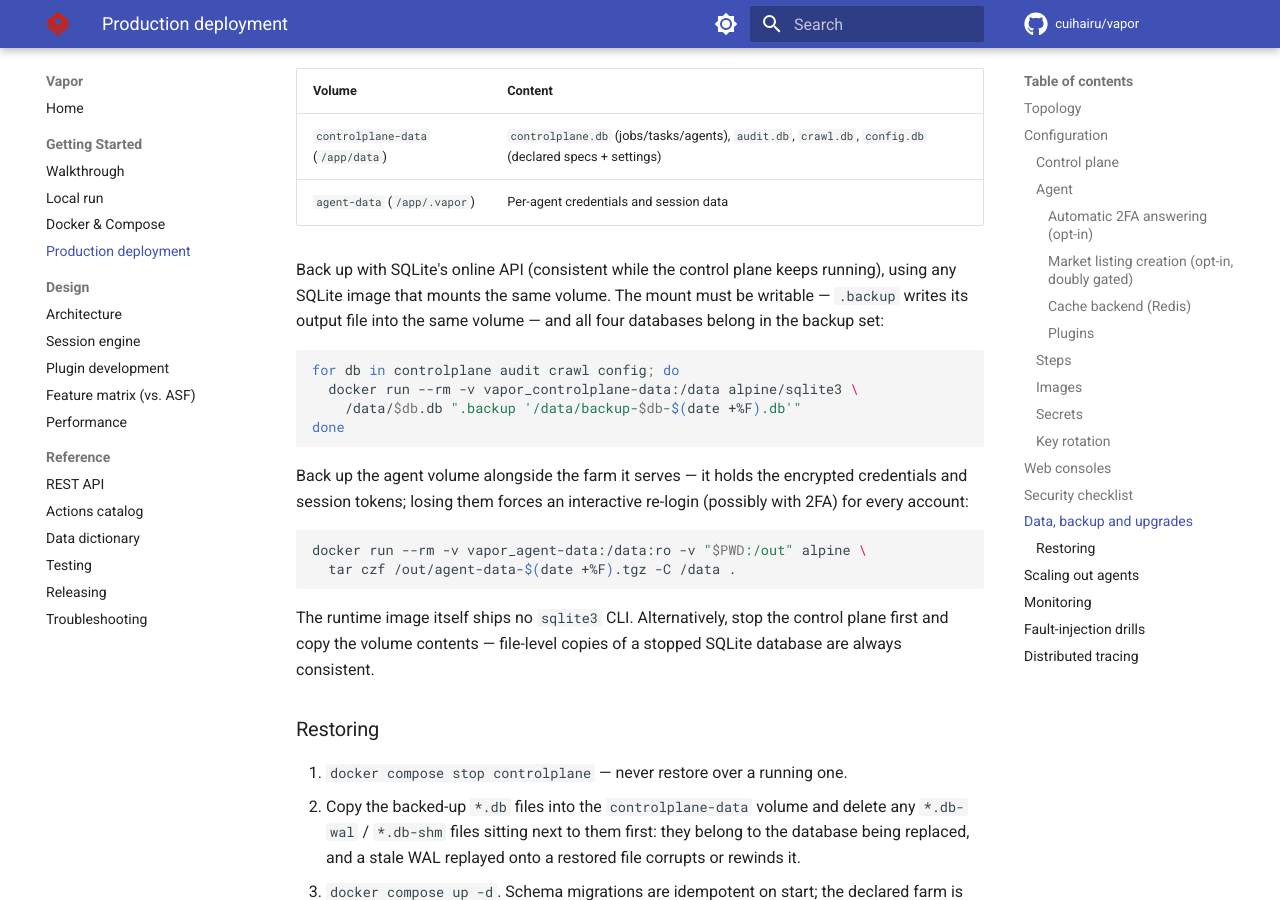
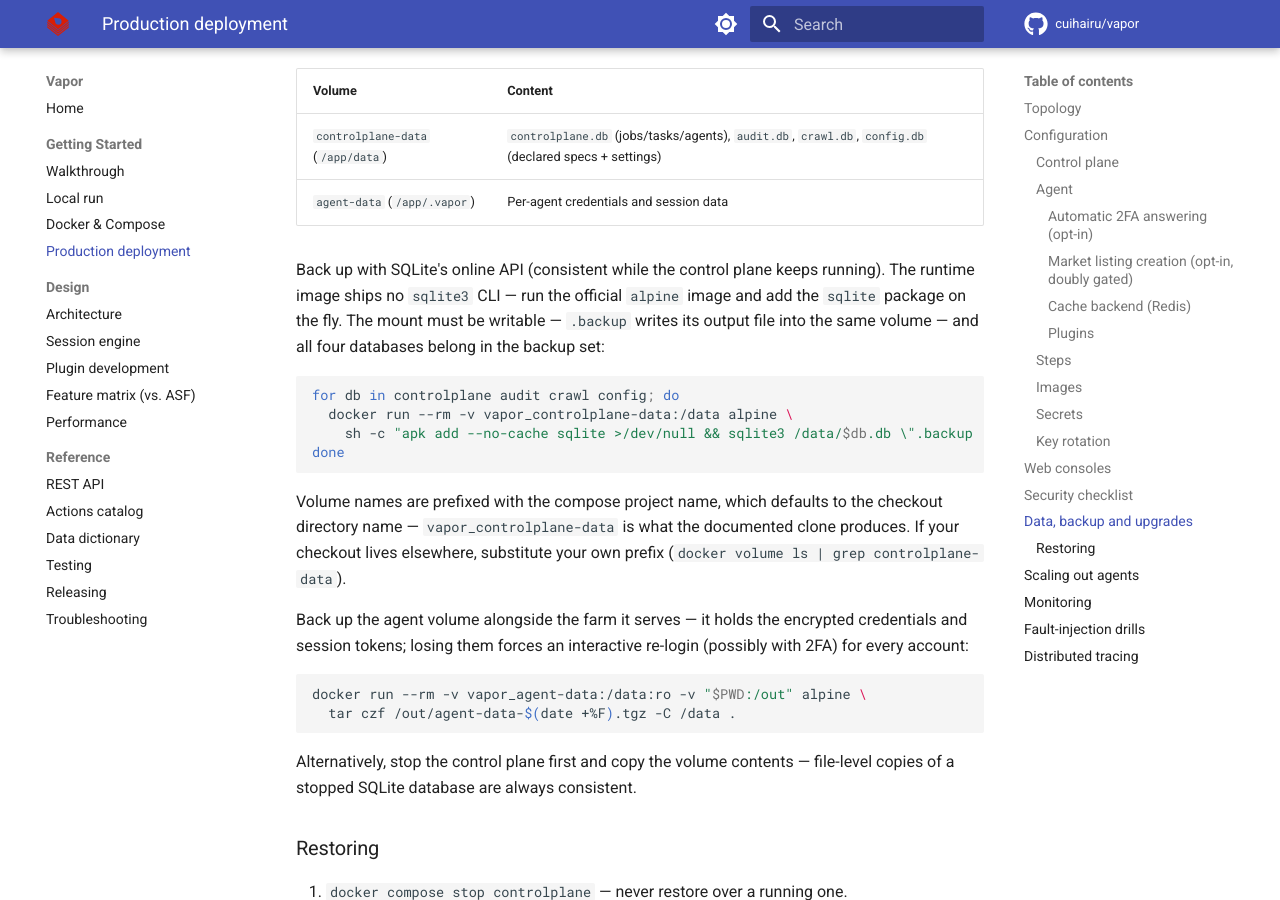
Before and after one commit to cuihairu/vapor, an MkDocs documentation site: the page built from docs/production.md, in a window 1280 px wide and 900 px high, scrolled down 9473 px. Built offline with MkDocs 1.6.1 and Material for MkDocs 9.7.7, drawn with Linux system fonts in a browser that asks for light colours; comment, search, counter and statistics services are not loaded.

Commit message:
docs(production): fix backup commands — alpine/sqlite3 image doesn't exist
Live-verified every backup/restore command in 'Data, backup and
upgrades' against real named volumes with WAL-mode SQLite databases
(docker + sqlite3 3.46.1):

- alpine/sqlite3 does not exist on Docker Hub (pull denied) — the four-
  database .backup loop could not run as written. Replace with the
  official alpine image + 'apk add --no-cache sqlite' at run time (no
  third-party image trust). The new loop was extracted verbatim from
  the docs and executed: all four backups created, integrity_check ok,
  seeded rows readable.
- Volume names are compose-project-prefixed (checkout directory name);
  the hardcoded vapor_* names only match the documented clone path.
  Add a note with a 'docker volume ls' self-check instead of pinning
  'name:' in compose, which would silently orphan existing volumes for
  checkouts in differently-named directories.
- Agent-volume tar command verified verbatim (ro mount + $PWD output).
- Restore procedure verified: rm stale -wal/-shm, copy backup over,
  reopen with integrity ok and content rewound to the backup point.

Docs-only round: zero code/test changes, coverage denominators
unchanged. Full serial round re-run: lines 17274/17274, branches
6635/6635, both 100%; four verify scripts green; format clean.

````diff
--- a/docs/production.md
+++ b/docs/production.md
@@ -294,16 +294,22 @@ State lives in two named volumes:
 | `agent-data` (`/app/.vapor`) | Per-agent credentials and session data |
 
 Back up with SQLite's online API (consistent while the control plane keeps
-running), using any SQLite image that mounts the same volume. The mount must
-be writable — `.backup` writes its output file into the same volume — and all
+running). The runtime image ships no `sqlite3` CLI — run the official
+`alpine` image and add the `sqlite` package on the fly. The mount must be
+writable — `.backup` writes its output file into the same volume — and all
 four databases belong in the backup set:
 
 ```bash
 for db in controlplane audit crawl config; do
-  docker run --rm -v vapor_controlplane-data:/data alpine/sqlite3 \
-    /data/$db.db ".backup '/data/backup-$db-$(date +%F).db'"
+  docker run --rm -v vapor_controlplane-data:/data alpine \
+    sh -c "apk add --no-cache sqlite >/dev/null && sqlite3 /data/$db.db \".backup '/data/backup-$db-$(date +%F).db'\""
 done
 ```
+
+Volume names are prefixed with the compose project name, which defaults to
+the checkout directory name — `vapor_controlplane-data` is what the
+documented clone produces. If your checkout lives elsewhere, substitute
+your own prefix (`docker volume ls | grep controlplane-data`).
 
 Back up the agent volume alongside the farm it serves — it holds the
 encrypted credentials and session tokens; losing them forces an interactive
@@ -314,9 +320,8 @@ docker run --rm -v vapor_agent-data:/data:ro -v "$PWD:/out" alpine \
   tar czf /out/agent-data-$(date +%F).tgz -C /data .
 ```
 
-The runtime image itself ships no `sqlite3` CLI. Alternatively, stop the
-control plane first and copy the volume contents — file-level copies of a
-stopped SQLite database are always consistent.
+Alternatively, stop the control plane first and copy the volume contents —
+file-level copies of a stopped SQLite database are always consistent.
 
 ### Restoring
 
````
Also changed, not shown: todo.md (+2 -0 lines), 1 other file.
